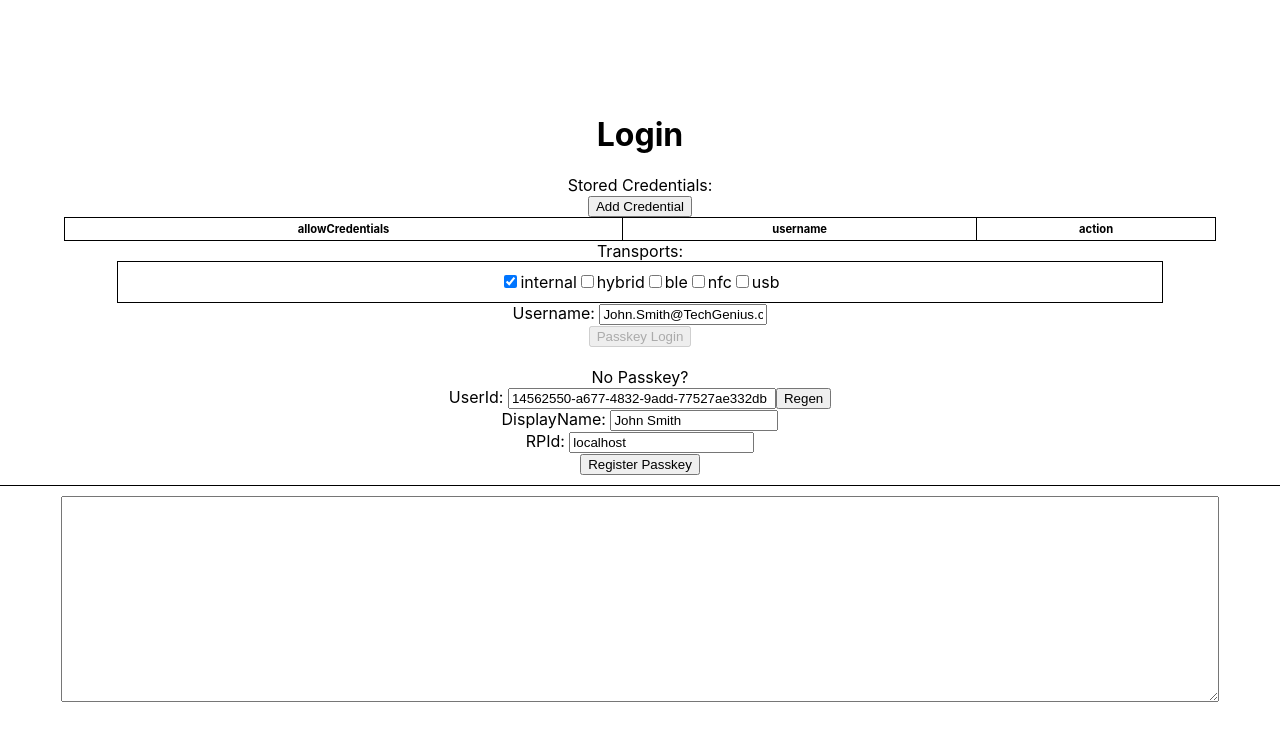
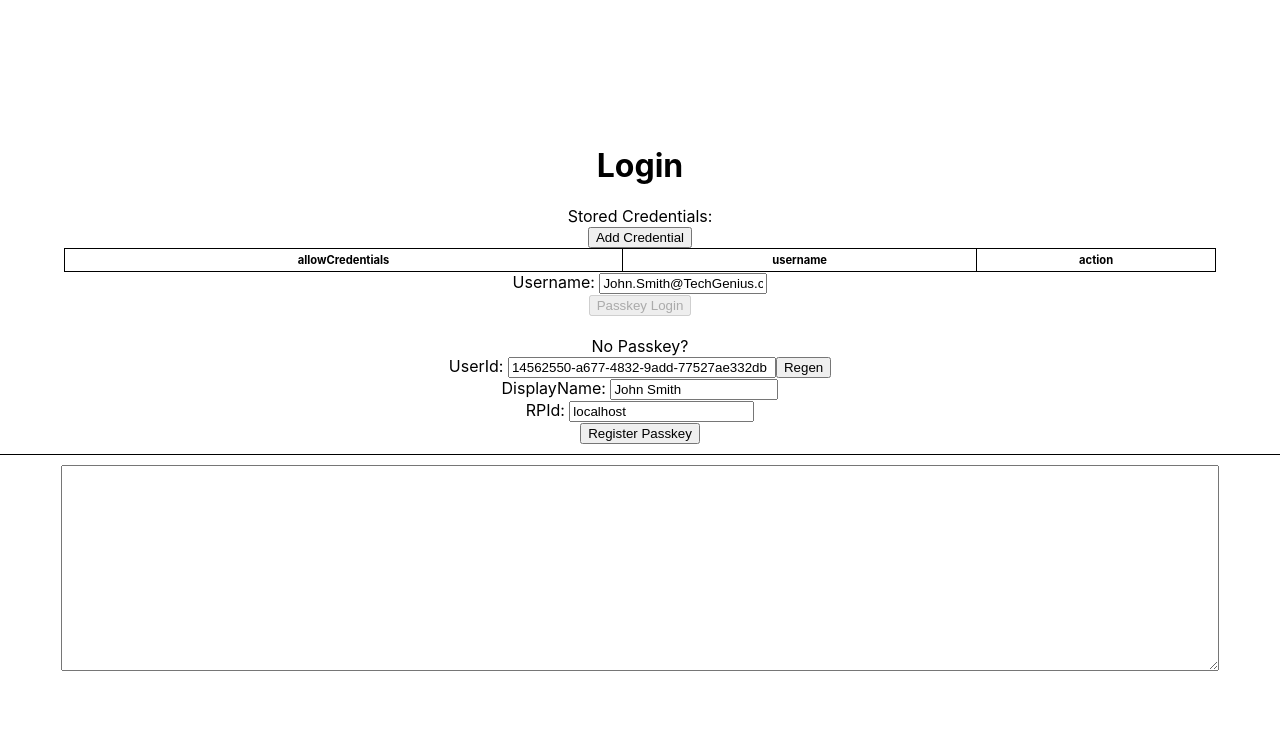
Before and after one commit to jianshaow/webauthn-demo, a React (Create React App) app: page / in a window 1280 px wide. Shown: the top 740 px of the page. Built offline with nearby package versions, Linux system fonts and the light colour scheme; the HTML template or start-up script is replaced by a standard one; what cbor-x would draw is missing.

Commit message:
add transports

```diff
--- a/src/components/Home.tsx
+++ b/src/components/Home.tsx
@@ -11,7 +11,6 @@ interface HomeState {
   username: string;
   allowCredentials: PublicKeyCredentialDescriptor[];
   storedCredentials: Credential[];
-  transports: AuthenticatorTransport[];
   displayName: string;
   rpId: string;
   showImport: boolean;
@@ -20,16 +19,17 @@ interface HomeState {
 
 interface Credential {
   id: string;
+  type: PublicKeyCredentialType;
   userId: string;
   username: string;
   displayName: string;
   rpId: string;
+  transports: AuthenticatorTransport[];
   publicKey: string;
   publicKeyAlgorithm: number;
 }
 
 class Home extends Component<{}, HomeState> {
-  allowTransports = ['internal', 'hybrid', 'ble', 'nfc', 'usb'];
   constructor(props: {}) {
     super(props);
 
@@ -46,7 +46,6 @@ class Home extends Component<{}, HomeState> {
       username: 'John.Smith@TechGenius.com',
       allowCredentials: [],
       storedCredentials: credentials,
-      transports: ['internal'],
       rpId: window.location.host.split(':')[0],
       displayName: 'John Smith',
       showImport: false,
@@ -118,12 +117,13 @@ class Home extends Component<{}, HomeState> {
   };
 
   handleAllowCredentialsChange = (e: ChangeEvent<HTMLInputElement>) => {
-    const { allowCredentials, transports } = this.state;
+    const { allowCredentials, storedCredentials } = this.state;
     if (e.target.checked) {
+      const credential = storedCredentials.filter((candidateCredential) => candidateCredential.id = e.target.value)[0];
       const allowCredential: PublicKeyCredentialDescriptor = {
-        type: 'public-key',
+        type: credential.type,
         id: utils.base64URLStringToBuffer(e.target.value),
-        transports: transports
+        transports: credential.transports
       }
       allowCredentials.push(allowCredential);
       this.setState({ allowCredentials: allowCredentials });
@@ -135,25 +135,6 @@ class Home extends Component<{}, HomeState> {
     }
   };
 
-  handleTransportsChange = (e: ChangeEvent<HTMLInputElement>) => {
-    const { transports } = this.state;
-    if (e.target.checked) {
-      transports.push(e.target.value as AuthenticatorTransport);
-      this.setState({ transports: transports });
-    } else {
-      const newTransports = transports.filter(
-        (selectedTransport) => selectedTransport === e.target.value
-      );
-      this.setState({ transports: newTransports });
-    }
-  }
-
-  isTransportSelected = (transport: string) => {
-    const { transports } = this.state;
-    return transports.some(
-      (selectedRransport) => selectedRransport === transport
-    );
-  };
 
   handleRegister = async (e: FormEvent) => {
     e.preventDefault();
@@ -225,12 +206,18 @@ class Home extends Component<{}, HomeState> {
       this.appendToLog('attestationObject.fmt=' + attestationObj.fmt);
 
       // save credential in state and local storage
+      let transports: AuthenticatorTransport[] = ['internal'];
+      if (!attestationResponse.getTransports().length) {
+        transports = attestationResponse.getTransports() as AuthenticatorTransport[];
+      }
       const credentialToBeStored = {
         id: credential.id,
+        type: credential.type as PublicKeyCredentialType,
         userId: userId,
         username: username,
         displayName: displayName,
         rpId: rpId,
+        transports: transports,
         publicKey: utils.bufferToBase64URLString(pubclicKeyDer),
         publicKeyAlgorithm: attestationResponse.getPublicKeyAlgorithm()
       };
@@ -421,27 +408,12 @@ class Home extends Component<{}, HomeState> {
                   </table>
                 </div>
                 <div>
-                  <label> Transports: </label>
-                  <div className='frame'>
-                    {this.allowTransports.map((item) => (
-                      <label key={item}>
-                        <input type="checkbox"
-                          value={item}
-                          checked={this.isTransportSelected(item)}
-                          onChange={this.handleTransportsChange}
-                        />
-                        {item}
-                      </label>
-                    ))}
-                  </div>
-                </div>
-                <div>
                   <label> Username: </label>
                   <input type="text"
                     value={username}
                     onChange={this.handleUsernameChange}
                     style={{ width: '160px' }}
-                    autoComplete='webauthn'
+                    autoComplete='username webauthn'
                   />
                 </div>
                 <button type="submit" disabled={!storedCredentials.length}>Passkey Login</button>
```
